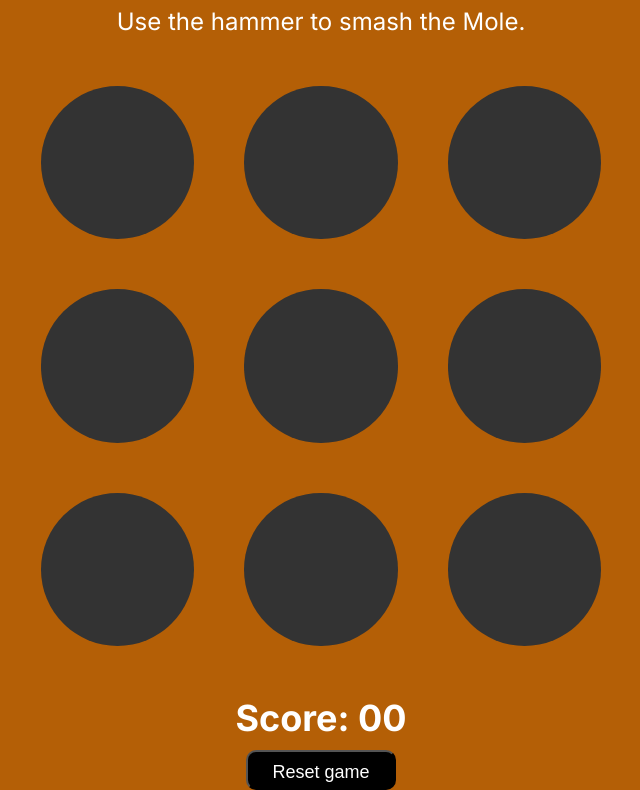
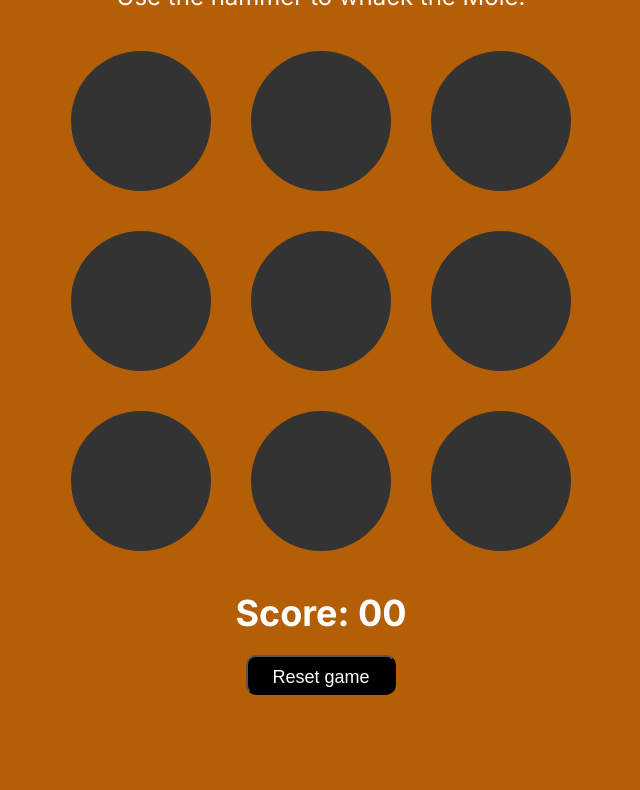
Before and after one commit to Reubes77/whack-a-mole, a plain HTML site: page index.html in a window 1280 px wide. Shown: the part 136-926 px from the top of the page, without its empty margins (319-959 px from the left). After the commit the page ends 841 px from the top, so only its background shows below. Drawn offline with Linux system fonts and the light colour scheme.

Commit message:
Fix large device media query for screen min-width 992px

```diff
--- a/assets/css/style.css
+++ b/assets/css/style.css
@@ -217,23 +217,23 @@ body {
         align-items: center;
         padding: 20px;*/
         font-size: 4em;
-        margin: 15px 0 0 0;
+        margin: 0;
     }
 
     .sub-text {
         font-size: x-large;
-        margin: 10px 0 0 0;
+        margin: 0;
     }
 
     .game-arena {
         display: grid;
         grid-template-columns: repeat(3, 1fr);
         grid-template-rows: repeat(3, 1fr);
-        gap: 50px;
-        width: 600px;
-        height: 600px;
-        margin: 30px;
-        padding: 20px;
+        gap: 40px;
+        width: 500px;
+        height: 500px;
+        margin: 40px;
+        /*padding: 20px;*/
     }
 
     #score-area {
@@ -244,7 +244,7 @@ body {
     #reset-button {
         /*color: #fff;*/
         background-color: #000000;
-        margin: 0;
+        margin: 10px;
         /*padding: 10px;*/
         width: 150px;
         height: 40px;
--- a/index.html
+++ b/index.html
@@ -19,7 +19,7 @@
     <h1 class="heading">
         <img class="mole-logo" src="assets/images/mole-logo.png" alt="mole-logo"> Whack A Mole!
     </h1>
-    <p class="sub-text">Use the hammer to smash the Mole.</p>
+    <p class="sub-text">Use the hammer to whack the Mole.</p>
     <div class="game-arena">
         <div class="hole"></div>
         <div class="hole"></div>
```
